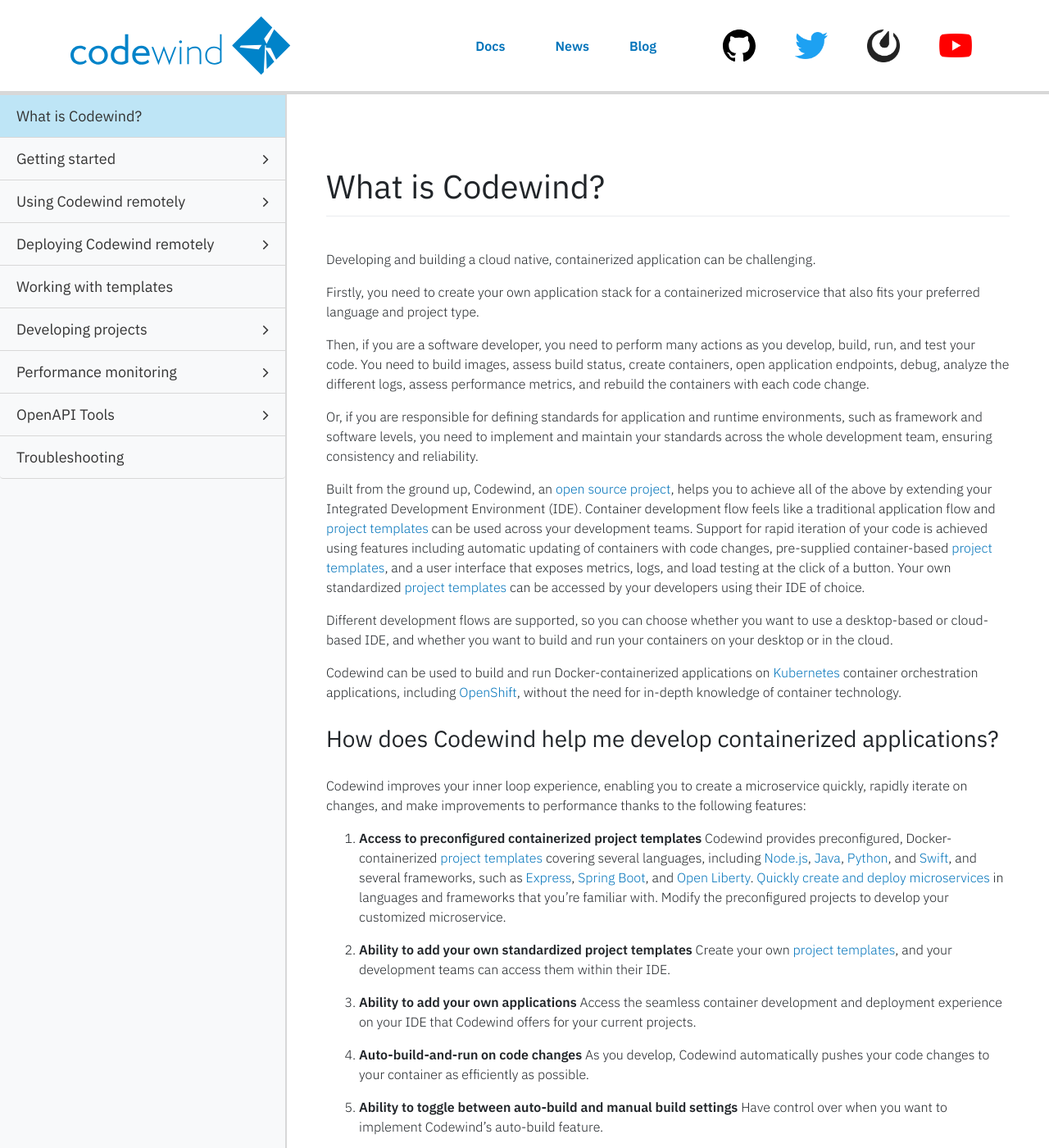
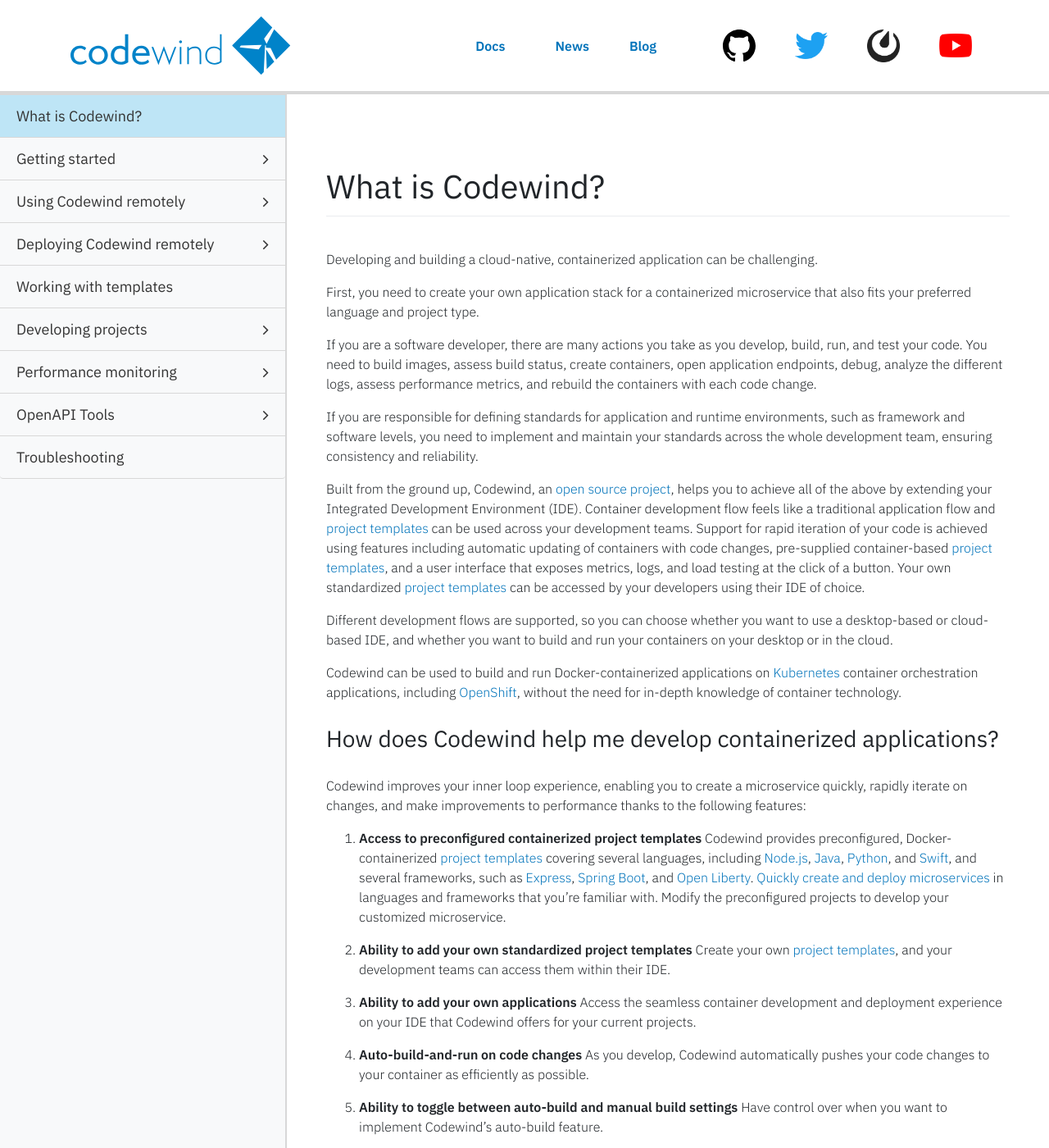
Before and after one commit to eclipse-archived/codewind-docs, a Jekyll site: the page built from docs/_documentations/overview.md, in a window 1280 px wide and 1400 px high. Shown: the whole window at 82% size. Built offline with Jekyll 4.4.1, drawn with Linux system fonts in a browser that asks for light colours; nearby versions of some CDN libraries; comment, search, counter and statistics services are not loaded; some of the changed text lies outside the part shown.

Commit message:
Update overview.md
Minor updates to the overview topic.

```diff
--- a/docs/_documentations/overview.md
+++ b/docs/_documentations/overview.md
@@ -10,13 +10,13 @@ type: document
 
 # What is Codewind?
 
-Developing and building a cloud native, containerized application can be challenging.
+Developing and building a cloud-native, containerized application can be challenging.
 
-Firstly, you need to create your own application stack for a containerized microservice that also fits your preferred language and project type.
+First, you need to create your own application stack for a containerized microservice that also fits your preferred language and project type.
 
-Then, if you are a software developer, you need to perform many actions as you develop, build, run, and test your code. You need to build images, assess build status, create containers, open application endpoints, debug, analyze the different logs, assess performance metrics, and rebuild the containers with each code change.
+If you are a software developer, there are many actions you take as you develop, build, run, and test your code. You need to build images, assess build status, create containers, open application endpoints, debug, analyze the different logs, assess performance metrics, and rebuild the containers with each code change.
 
-Or, if you are responsible for defining standards for application and runtime environments, such as framework and software levels, you need to implement and maintain your standards across the whole development team, ensuring consistency and reliability.
+If you are responsible for defining standards for application and runtime environments, such as framework and software levels, you need to implement and maintain your standards across the whole development team, ensuring consistency and reliability.
 
 Built from the ground up, Codewind, an [open source project](https://github.com/eclipse/codewind), helps you to achieve all of the above by extending your Integrated Development Environment (IDE). Container development flow feels like a traditional application flow and [project templates](workingwithtemplates.html) can be used across your development teams. Support for rapid iteration of your code is achieved using features including automatic updating of containers with code changes, pre-supplied container-based [project templates](workingwithtemplates.html), and a user interface that exposes metrics, logs, and load testing at the click of a button. Your own standardized [project templates](workingwithtemplates.html) can be accessed by your developers using their IDE of choice.
 
@@ -37,7 +37,7 @@ Codewind improves your inner loop experience, enabling you to create a microserv
 
 5. **Ability to toggle between auto-build and manual build settings** Have control over when you want to implement Codewind's auto-build feature.
 
-6. **Project details displayed in a user-friendly panel on your IDE** Use Codewind's Project Overview interface to instantly view the endpoint, container ID, location on disk, build and run status, and ports.
+6. **Project details displayed in a user friendly panel on your IDE** Use Codewind's Project Overview interface to instantly view the endpoint, container ID, location on disk, build and run status, and ports.
 
 7. **Access application, build, and container logs and run commands from within the container without leaving your IDE** Codewind integrates with your IDE's terminal window and Problems and Output panels for a smooth test and debug experience. Additionally, you can open a shell session inside your container with a simple click.
 
```
Also changed, not shown: other parts of docs/_documentations/overview.md (+2 -2 lines).
